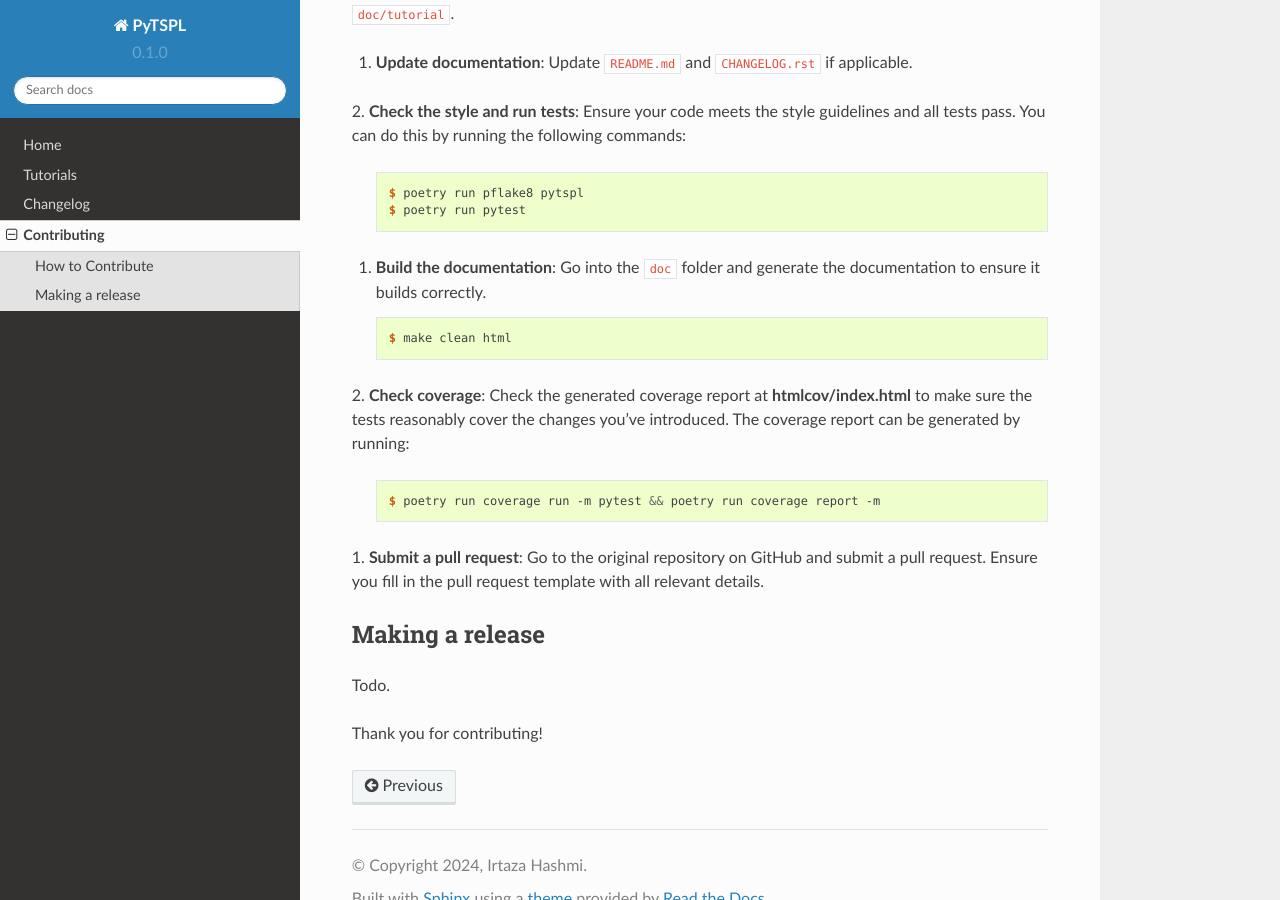
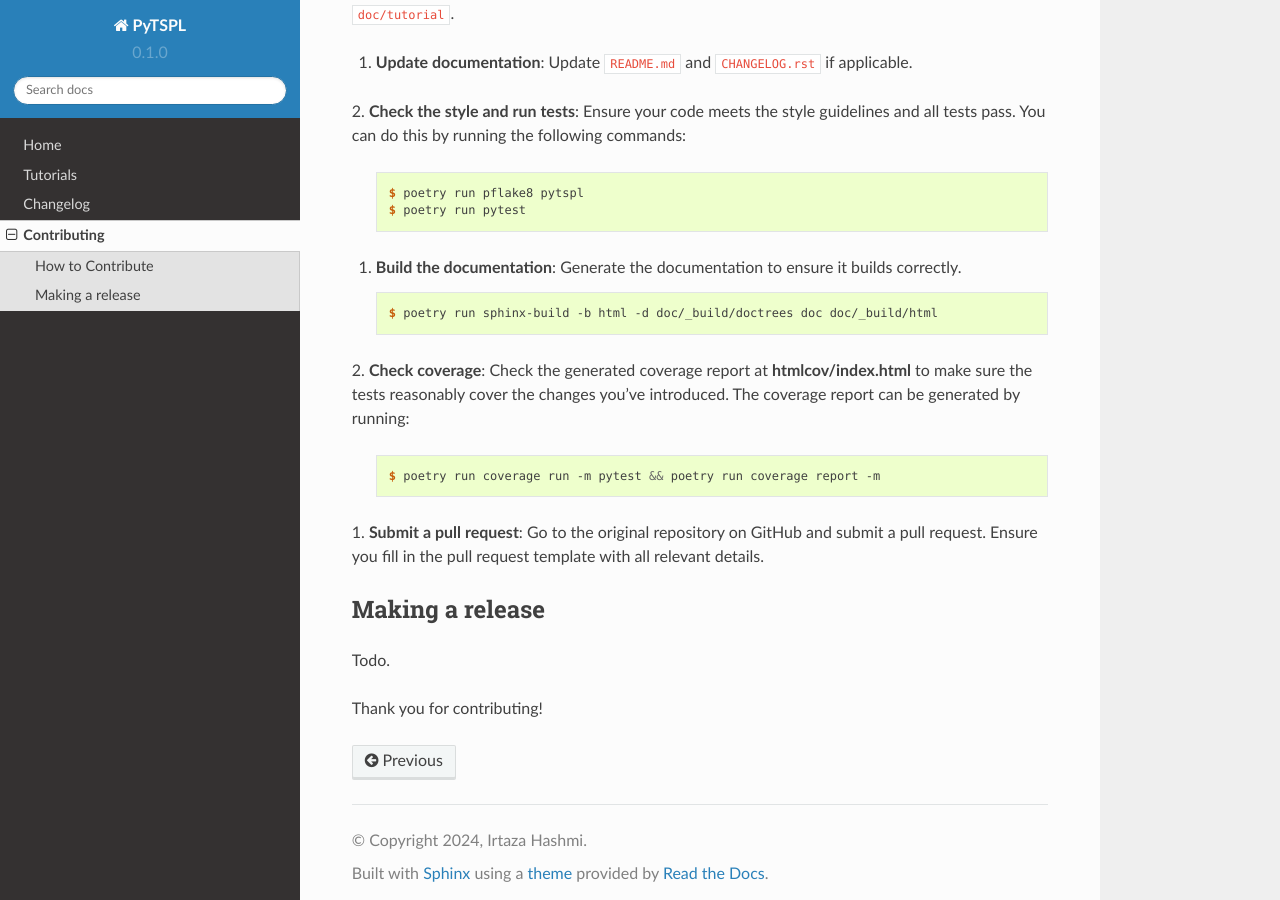
Before and after one commit to irtazahashmi/pytspl, a Sphinx documentation site: the page built from doc/contributing.rst, in a window 1280 px wide and 900 px high, scrolled down 788 px. Built offline with Sphinx 7.4.7 and the Read the Docs theme 2.0.0, drawn with Linux system fonts in a browser that asks for light colours.

Commit message:
Fix docs

```diff
--- a/CONTRIBUTING.rst
+++ b/CONTRIBUTING.rst
@@ -45,11 +45,11 @@ this by running the following commands:
       $ poetry run pflake8 pytspl
       $ poetry run pytest
 
-1. **Build the documentation**: Go into the ``doc`` folder and generate the documentation to ensure it builds correctly.
+1. **Build the documentation**: Generate the documentation to ensure it builds correctly.
 
    .. code-block:: console
 
-      $ make clean html
+      $ poetry run sphinx-build -b html -d doc/_build/doctrees doc doc/_build/html
 
 2. **Check coverage**: Check the generated coverage report at **htmlcov/index.html** to make sure the tests
 reasonably cover the changes you've introduced. The coverage report can be generated by running:
--- a/doc/tutorials/intro.rst
+++ b/doc/tutorials/intro.rst
@@ -49,9 +49,9 @@ Flow: 10
 We can plot the network using the SCPlot module.
 
 .. plot::
-    :context: close-figs
+    :context: reset
 
-    >>> from pytspl import load_dataset, SCPlot
+    >>> from pytspl import SCPlot
     >>> import matplotlib.pyplot as plt
     >>>
     >>> fig, ax = plt.subplots(figsize=(4, 5))
```
